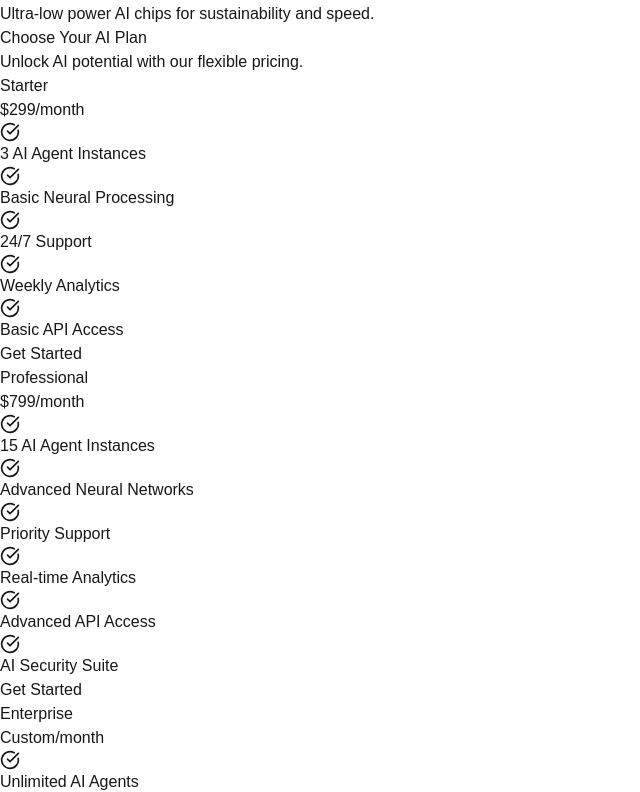
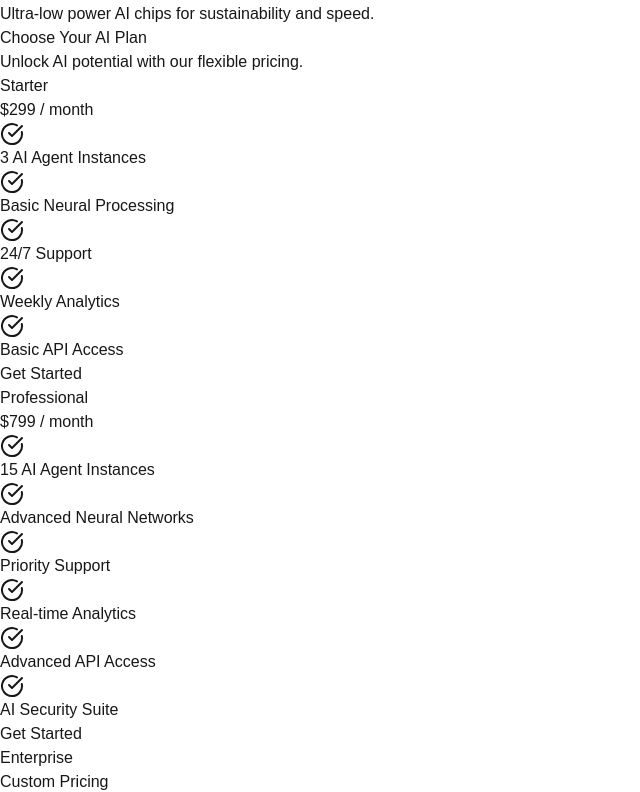
Before and after one commit to UmmeHabiba1312/Agentia-World, a Next.js app: page / in a window 1280 px wide. Shown: the part 1263-2055 px from the top of the page, without its empty margins (0-640 px from the left). Built offline with nearby package versions, Linux system fonts and the light colour scheme.

Commit message:
Update pricing.tsx

```diff
--- a/src/components/pricing.tsx
+++ b/src/components/pricing.tsx
@@ -6,7 +6,7 @@ import { CheckCircle } from 'lucide-react';
 const plans = [
   {
     name: 'Starter',
-    price: '$299',
+    price: '$299 / month',
     features: [
       '3 AI Agent Instances',
       'Basic Neural Processing',
@@ -17,7 +17,7 @@ const plans = [
   },
   {
     name: 'Professional',
-    price: '$799',
+    price: '$799 / month',
     features: [
       '15 AI Agent Instances',
       'Advanced Neural Networks',
@@ -29,7 +29,7 @@ const plans = [
   },
   {
     name: 'Enterprise',
-    price: 'Custom',
+    price: 'Custom Pricing',
     features: [
       'Unlimited AI Agents',
       'Full Neural Suite',
@@ -43,17 +43,20 @@ const plans = [
 
 export default function PricingSection() {
   return (
-    <section id="pricing" className="py-20 bg-gray-900 text-white text-center">
+    <section id="pricing" className="py-16 sm:py-20 bg-gray-900 text-white text-center">
       <motion.h2
         initial={{ opacity: 0, y: -20 }}
         animate={{ opacity: 1, y: 0 }}
         transition={{ duration: 0.8 }}
-        className="text-3xl sm:text-4xl font-extrabold mb-6 text-cyan-400"
+        className="text-3xl sm:text-4xl font-extrabold mb-4 sm:mb-6 text-cyan-400"
       >
         Choose Your AI Plan
       </motion.h2>
-      <p className="text-gray-300 mb-12">Unlock AI potential with our flexible pricing.</p>
-      <div className="grid grid-cols-1 md:grid-cols-3 gap-8 max-w-6xl mx-auto px-6">
+      <p className="text-gray-300 mb-8 sm:mb-12 text-sm sm:text-base">
+        Unlock AI potential with our flexible pricing.
+      </p>
+
+      <div className="grid grid-cols-1 sm:grid-cols-2 lg:grid-cols-3 gap-6 sm:gap-8 max-w-6xl mx-auto px-4 sm:px-6 lg:px-8">
         {plans.map((plan, index) => (
           <motion.div
             key={index}
@@ -61,18 +64,27 @@ export default function PricingSection() {
             animate={{ opacity: 1, scale: 1 }}
             transition={{ delay: index * 0.2, duration: 0.6 }}
             whileHover={{ scale: 1.05 }}
-            className={`relative p-8 rounded-xl shadow-lg border border-gray-700 hover:shadow-2xl transition ${index === 1 ? 'bg-cyan-900 bg-opacity-30' : 'bg-transparent'}`}
+            className={`relative p-6 sm:p-8 rounded-xl shadow-lg border border-gray-700 hover:shadow-2xl transition ${
+              index === 1 ? 'bg-cyan-900 bg-opacity-30' : 'bg-transparent'
+            }`}
           >
-            <h3 className="text-2xl font-bold mb-4">{plan.name}</h3>
-            <p className="text-3xl font-extrabold mb-6">{plan.price}<span className="text-lg font-normal">/month</span></p>
-            <ul className="text-left space-y-3 mb-6">
+            {/* Name & Price Aligned to Left */}
+            <div className="text-left">
+              <h3 className="text-xl sm:text-2xl font-bold mb-2 sm:mb-3">{plan.name}</h3>
+              <p className="text-2xl sm:text-3xl font-extrabold text-cyan-400">{plan.price}</p>
+            </div>
+
+            {/* Features List */}
+            <ul className="text-left space-y-3 mt-6 mb-6">
               {plan.features.map((feature, idx) => (
-                <li key={idx} className="flex items-center gap-3 text-gray-100">
-                  <CheckCircle className="text-cyan-200" size={20} /> {feature}
+                <li key={idx} className="flex items-center gap-2 sm:gap-3 text-gray-100 text-sm sm:text-base">
+                  <CheckCircle className="text-cyan-200 w-5 h-5 sm:w-6 sm:h-6" /> {feature}
                 </li>
               ))}
             </ul>
-            <button className="w-full py-3 rounded-lg text-lg font-semibold bg-gradient-to-r from-cyan-500 to-cyan-400 text-white hover:from-cyan-600 hover:to-cyan-300 transition">
+
+            {/* Button */}
+            <button className="w-full py-2 sm:py-3 rounded-lg text-base sm:text-lg font-semibold bg-gradient-to-r from-cyan-500 to-cyan-400 text-white hover:from-cyan-600 hover:to-cyan-300 transition">
               Get Started
             </button>
           </motion.div>
```
